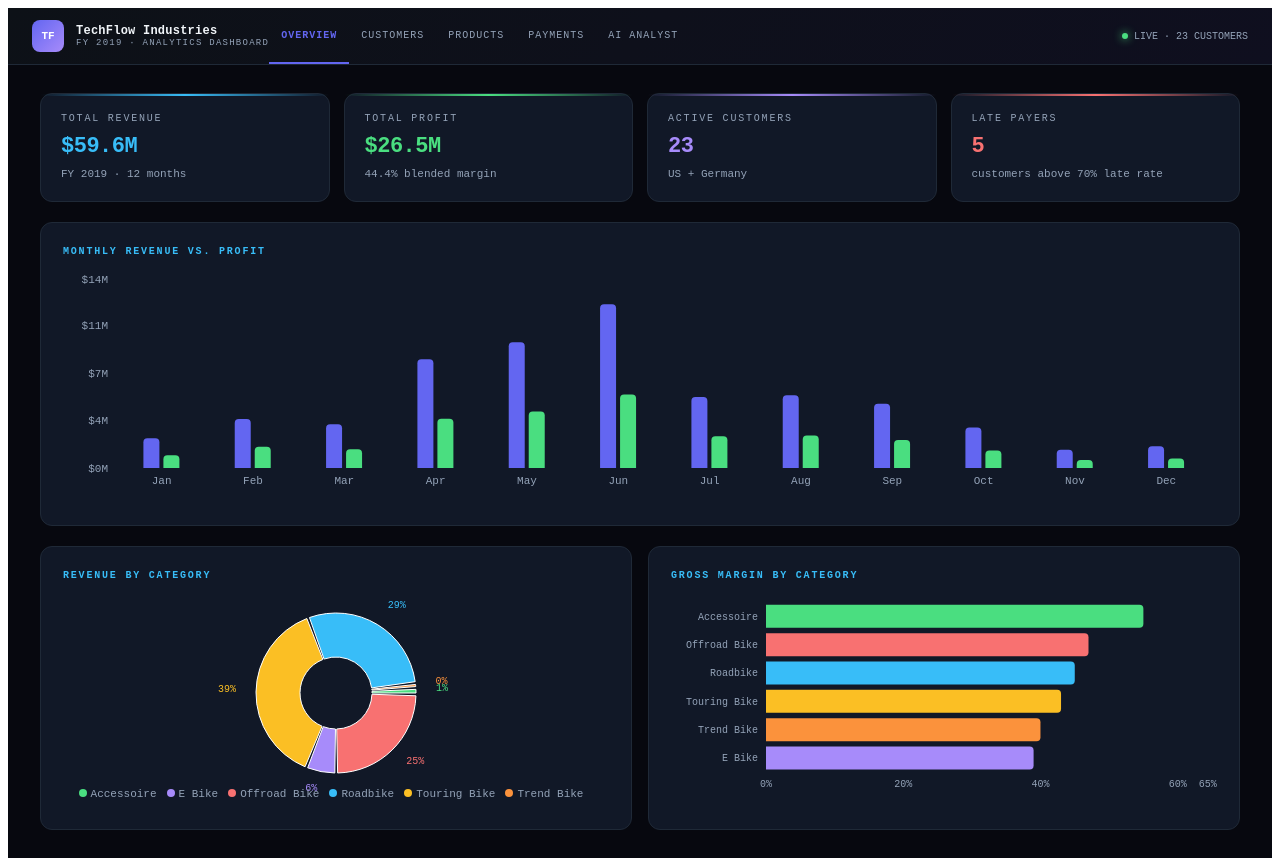
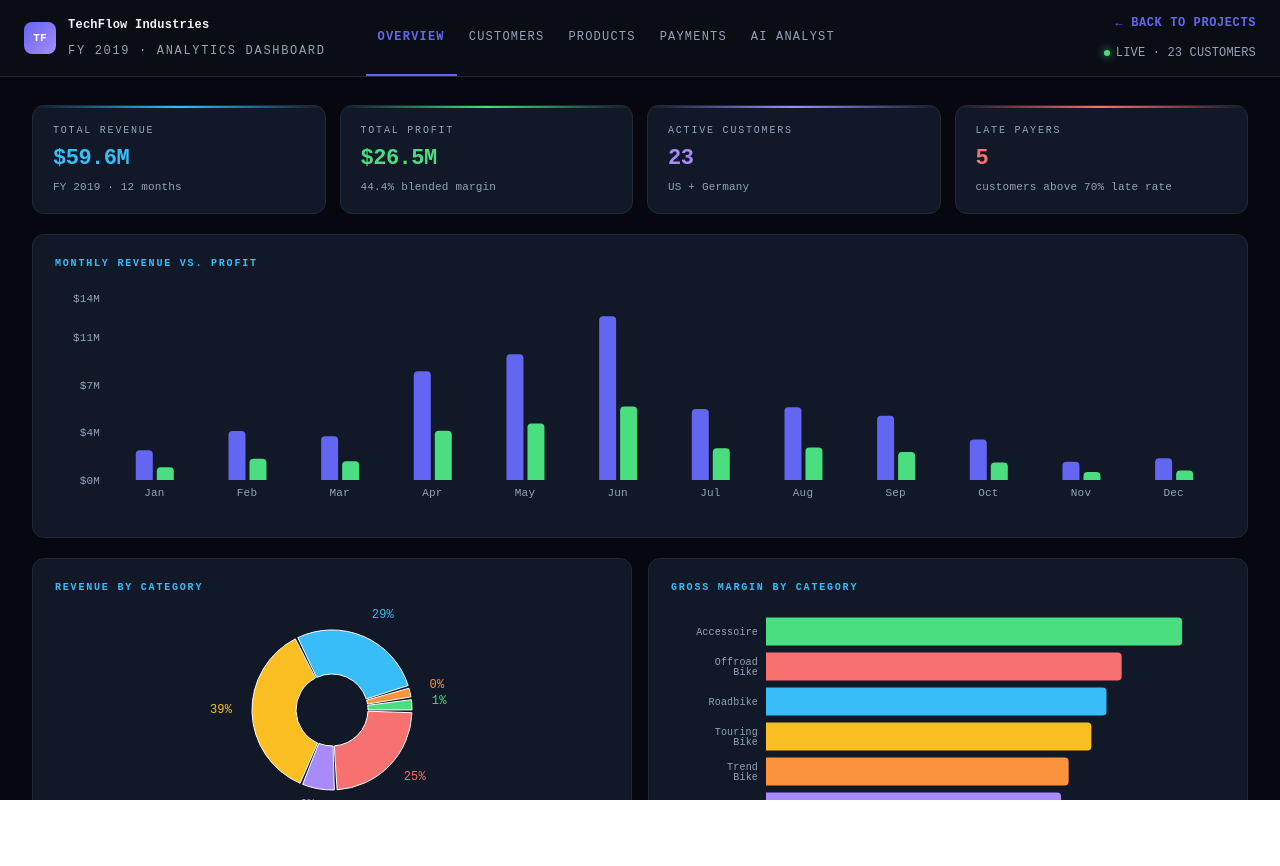
Before and after one commit to bta5-csula/society-for-ai-in-enterprise-systems, a React (Vite) app in the folder techflow_project_v1/: page / in a window 1280 px wide. After the commit the page ends 800 px from the top, so only its background shows below. Built offline with nearby package versions, Linux system fonts and the light colour scheme.

Commit message:
Add files via upload

```diff
--- a/techflow_project_v1/src/App.jsx
+++ b/techflow_project_v1/src/App.jsx
@@ -932,27 +932,31 @@ Top products: Pro Touring Bike-Silver $7.57M, Road Bike Carbon Shimano $7.2M, De
 Best margin: Accessories ~55%. Lowest: E-Bike 38.9%.`;
 
     try {
-      const res = await fetch("https://api.anthropic.com/v1/messages", {
+      // We call our internal Vercel route instead of an external API
+      const res = await fetch("/api/gemini", {
         method: "POST",
         headers: { "Content-Type": "application/json" },
         body: JSON.stringify({
-          model: "claude-sonnet-4-20250514",
-          max_tokens: 1000,
-          system: `You are a sharp financial analyst for TechFlow Industries, a B2B bike manufacturer with $60M revenue. 2019 data: 23 customers, 26 products, 5000 transactions. Answer in 3–5 punchy bullet points with specific numbers. No filler.`,
-          messages: [
-            { role: "user", content: `Context:\n${ctx}\n\nQuestion: ${q}` },
-          ],
+          // We send the combined instructions and question as the 'prompt'
+          prompt: `System: You are a sharp financial analyst for TechFlow Industries. 2019 data: 23 customers, 26 products, 5000 transactions. Answer in 3–5 punchy bullet points.\n\nContext: ${ctx}\n\nQuestion: ${q}`,
         }),
       });
+
+      // New check to prevent the 'catch' block from triggering on simple API errors
+      if (!res.ok) {
+        throw new Error("Network response was not ok");
+      }
+
       const d = await res.json();
-      const reply =
-        d.content?.map((b) => b.text || "").join("") || "No response.";
+      const reply = d.reply || "No response."; // Access the 'reply' key we defined in the API route
+
       timerRefs.current.forEach(clearTimeout);
       setAiPct(100);
       setAiStage("Done");
       await new Promise((r) => setTimeout(r, 300));
       setChatHistory((h) => [...h, { role: "ai", text: reply }]);
-    } catch {
+    } catch (err) {
+      console.error("Chat Error:", err); // Helps you debug in the browser console
       timerRefs.current.forEach(clearTimeout);
       setChatHistory((h) => [
         ...h,
@@ -995,7 +999,11 @@ Best margin: Accessories ~55%. Lowest: E-Bike 38.9%.`;
         fontFamily: C.font,
         background: C.bg,
         minHeight: "100vh",
-        color: C.text,
+        width: "100%",
+        display: "flex",
+        flexDirection: "column",
+        overflowX: "auto",
+        overflowY: "auto",
       }}
     >
       <style>{`
@@ -1007,9 +1015,8 @@ Best margin: Accessories ~55%. Lowest: E-Bike 38.9%.`;
 
       {/* HEADER */}
       <div
-        style={{
-          background: "linear-gradient(135deg,#0d1117 0%,#0f0f1f 100%)",
-          borderBottom: `1px solid ${C.border}`,
+        className="glass-header"
+        style={{
           padding: "0 24px",
           display: "flex",
           alignItems: "stretch",
@@ -1059,7 +1066,7 @@ Best margin: Accessories ~55%. Lowest: E-Bike 38.9%.`;
             </div>
             <div
               style={{
-                fontSize: 9,
+                fontSize: 12,
                 color: C.muted,
                 letterSpacing: "0.14em",
                 whiteSpace: "nowrap",
@@ -1073,6 +1080,7 @@ Best margin: Accessories ~55%. Lowest: E-Bike 38.9%.`;
           style={{
             display: "flex",
             alignItems: "stretch",
+            marginLeft: "40px",
             gap: 0,
             flex: 1,
             overflowX: "auto",
@@ -1089,7 +1097,7 @@ Best margin: Accessories ~55%. Lowest: E-Bike 38.9%.`;
                 border: "none",
                 borderBottom: `2px solid ${tab === t ? C.indigo : "transparent"}`,
                 color: tab === t ? C.indigo : C.muted,
-                fontSize: 10,
+                fontSize: 12,
                 letterSpacing: "0.1em",
                 textTransform: "uppercase",
                 fontFamily: C.font,
@@ -1104,15 +1112,45 @@ Best margin: Accessories ~55%. Lowest: E-Bike 38.9%.`;
             </button>
           ))}
         </nav>
+
+        {/* RIGHT GROUP: Stacked Back Button and Live Status */}
+        <div
+          style={{
+            display: "flex",
+            flexDirection: "column",
+            alignItems: "flex-end", // Aligns everything to the right edge
+            justifyContent: "center",
+            gap: "4px",
+            flexShrink: 0,
+            paddingLeft: 16,
+          }}
+        >
+          {/* BACK BUTTON (Top Row) */}
+          <a
+            href="https://society-for-ai-in-enterprise-systems.vercel.app/index.html#projects"
+            style={{
+              textDecoration: "none",
+              color: C.indigo,
+              fontSize: "12px",
+              fontWeight: "700",
+              fontFamily: C.font,
+              letterSpacing: "0.05em",
+              transition: "opacity 0.2s",
+            }}
+            onMouseEnter={(e) => (e.target.style.opacity = 0.7)}
+            onMouseLeave={(e) => (e.target.style.opacity = 1)}
+          >
+            ← BACK TO PROJECTS
+          </a>
+
+          {/* LIVE STATUS (Bottom Row) */}
           <div
             style={{
               display: "flex",
               alignItems: "center",
               gap: 6,
-            fontSize: 10,
+              fontSize: 12,
               color: C.muted,
-            flexShrink: 0,
-            paddingLeft: 8,
             }}
           >
             <div
@@ -1128,8 +1166,18 @@ Best margin: Accessories ~55%. Lowest: E-Bike 38.9%.`;
             <span style={{ whiteSpace: "nowrap" }}>LIVE · 23 CUSTOMERS</span>
           </div>
         </div>
-
-      <div style={{ padding: "28px 32px", maxWidth: 1440, margin: "0 auto" }}>
+      </div>
+
+      <div
+        style={{
+          padding: "28px 32px",
+          maxWidth: 1440,
+          margin: "0 auto",
+          width: "100%",
+          flex: "1 0 auto" /* Tells the content to grow and not shrink */,
+          overscrollBehaviorY: "contain",
+        }}
+      >
         {/* OVERVIEW */}
         {tab === "Overview" && (
           <div style={{ display: "flex", flexDirection: "column", gap: 20 }}>
@@ -1212,7 +1260,7 @@ Best margin: Accessories ~55%. Lowest: E-Bike 38.9%.`;
             >
               <Panel>
                 <SLabel>Revenue by Category</SLabel>
-                <ResponsiveContainer width="100%" height={210}>
+                <ResponsiveContainer width="100%" height={250}>
                   <PieChart>
                     <Pie
                       data={catSummary}
@@ -1222,12 +1270,15 @@ Best margin: Accessories ~55%. Lowest: E-Bike 38.9%.`;
                       cy="50%"
                       outerRadius={80}
                       innerRadius={36}
-                      paddingAngle={2}
+                      paddingAngle={2} /* Small gap between slices */
+                      minAngle={
+                        5
+                      } /* Forces small slices to be wide enough for labels */
                       label={({ cat, percent }) =>
                         `${(percent * 100).toFixed(0)}%`
                       }
                       labelLine={false}
-                      fontSize={10}
+                      fontSize={12}
                     >
                       {catSummary.map((c) => (
                         <Cell key={c.cat} fill={CAT_COLORS[c.cat] || C.muted} />
@@ -1242,20 +1293,23 @@ Best margin: Accessories ~55%. Lowest: E-Bike 38.9%.`;
                           {v}
                         </span>
                       )}
+                      wrapperStyle={{
+                        paddingTop: "20px",
+                      }} /* This pushes the legend down away from the chart */
                     />
                   </PieChart>
                 </ResponsiveContainer>
               </Panel>
               <Panel>
                 <SLabel>Gross Margin by Category</SLabel>
-                <ResponsiveContainer width="100%" height={210}>
+                <ResponsiveContainer width="100%" height={250}>
                   <BarChart
                     data={[...catSummary].sort((a, b) => b.margin - a.margin)}
                     layout="vertical"
                   >
                     <XAxis
                       type="number"
-                      domain={[0, 65]}
+                      domain={[0, 60]}
                       tick={{ fill: C.muted, fontSize: 10 }}
                       tickFormatter={(v) => `${v}%`}
                       axisLine={false}
@@ -1850,7 +1904,7 @@ Best margin: Accessories ~55%. Lowest: E-Bike 38.9%.`;
                     letterSpacing: "0.12em",
                   }}
                 >
-                  POWERED BY CLAUDE · TECHFLOW 2019 DATA
+                  POWERED BY GEMINI · TECHFLOW 2019 DATA
                 </div>
               </div>
             </div>
@@ -2026,6 +2080,22 @@ Best margin: Accessories ~55%. Lowest: E-Bike 38.9%.`;
             </div>
           </div>
         )}
+        {/* FOOTER */}
+        <footer
+          style={{
+            marginTop: "48px",
+            padding: "24px 0",
+            borderTop: `1px solid ${C.border}`,
+            textAlign: "center",
+            color: C.muted,
+            fontSize: "12px",
+            fontFamily: C.font,
+            letterSpacing: "0.05em",
+          }}
+        >
+          A project by Lizzie Reyes — Society for AI in Enterprise Systems · Cal
+          State LA
+        </footer>
       </div>
     </div>
   );
--- a/techflow_project_v1/src/index.css
+++ b/techflow_project_v1/src/index.css
@@ -1,3 +1,37 @@
+html {
+  background-color: #07080f; /* Colors the background gaps */
+  margin: 0;
+  padding: 0;
+}
+
+body {
+  margin: 0;
+  background-color: #07080f;
+  /* Stops the "white bounce" at top/bottom */
+  overscroll-behavior-y: none;
+  /* Allows scrolling left/right only if content is wider (like when zoomed) */
+  overflow-x: auto;
+  font-family: Inter, system-ui, Avenir, Helvetica, Arial, sans-serif;
+  -webkit-font-smoothing: antialiased;
+  -moz-osx-font-smoothing: grayscale;
+}
+
+#root {
+  background-color: #07080f;
+}
+
+body {
+  margin: 0;
+  background-color: #07080f;
+  /* 'visible' ensures the body expands to show all content and the footer */
+  overflow: visible;
+  /* Allows smooth panning on mobile/trackpads without the 'bounce' */
+  overscroll-behavior: auto;
+  font-family: Inter, system-ui, Avenir, Helvetica, Arial, sans-serif;
+  -webkit-font-smoothing: antialiased;
+  -moz-osx-font-smoothing: grayscale;
+}
+
 :root {
   --text: #6b6375;
   --text-h: #08060d;
@@ -11,8 +45,8 @@
   --shadow:
     rgba(0, 0, 0, 0.1) 0 10px 15px -3px, rgba(0, 0, 0, 0.05) 0 4px 6px -2px;
 
-  --sans: system-ui, 'Segoe UI', Roboto, sans-serif;
-  --heading: system-ui, 'Segoe UI', Roboto, sans-serif;
+  --sans: system-ui, "Segoe UI", Roboto, sans-serif;
+  --heading: system-ui, "Segoe UI", Roboto, sans-serif;
   --mono: ui-monospace, Consolas, monospace;
 
   font: 18px/145% var(--sans);
@@ -52,18 +86,19 @@
 
 body {
   margin: 0;
+  overflow: hidden; /* Prevents the white "bounce" when scrolling */
+  font-family: Inter, system-ui, Avenir, Helvetica, Arial, sans-serif;
+  -webkit-font-smoothing: antialiased;
+  -moz-osx-font-smoothing: grayscale;
 }
 
 #root {
-  width: 1126px;
-  max-width: 100%;
-  margin: 0 auto;
-  text-align: center;
-  border-inline: 1px solid var(--border);
-  min-height: 100svh;
+  width: 100%;
+  height: 100vh;
+  margin: 0;
+  padding: 0;
   display: flex;
   flex-direction: column;
-  box-sizing: border-box;
 }
 
 h1,
@@ -109,3 +144,10 @@ code {
   padding: 4px 8px;
   background: var(--code-bg);
 }
+
+.glass-header {
+  background: rgba(13, 17, 23, 0.7) !important;
+  backdrop-filter: blur(12px);
+  -webkit-backdrop-filter: blur(12px);
+  border-bottom: 1px solid #1f2937 !important;
+}
--- a/techflow_project_v1/src/main.jsx
+++ b/techflow_project_v1/src/main.jsx
@@ -1,6 +1,7 @@
 import React from "react";
 import ReactDOM from "react-dom/client";
 import App from "./App.jsx";
+import "./index.css";
 
 ReactDOM.createRoot(document.getElementById("root")).render(
   <React.StrictMode>
```
Also changed, not shown: 3 other files (tests, documents, lock files or other folders). Lines whose indentation alone changed are shown as unchanged.
